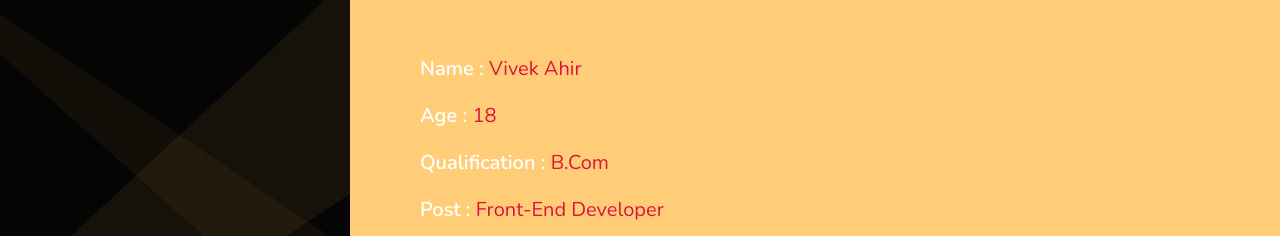
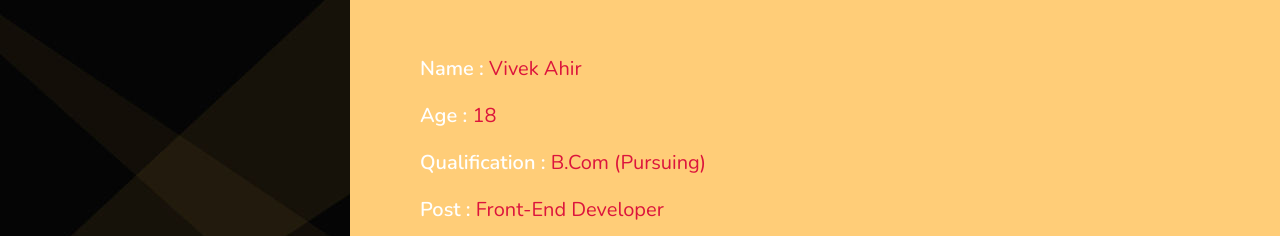
Before and after one commit to vickyahir350/vivekresume, a plain HTML site: page index.html in a window 1280 px wide. Shown: the part 920-1156 px from the top of the page. Drawn offline with nearby package versions, Linux system fonts and the light colour scheme.

Commit message:
Update index.html

```diff
--- a/index.html
+++ b/index.html
@@ -59,7 +59,7 @@
             <div class="info">
                 <h3><span>Name : </span>Vivek ahir </h3>
                 <h3><span>Age : </span>18 </h3>
-                <h3><span>Qualification : </span>B.com</h3>
+                <h3><span>Qualification : </span>B.com (Pursuing)</h3>
                 <h3><span>Post : </span>Front-end Developer</h3>
                 <h3><span>Language : </span>Hindi</h3>
                 <a href="https://drive.google.com/file/d/18oRsROr24c21e4T4jlJyLVLA2c4CPuiU/view?usp=sharing"> <button class="btn"> Download CV <i class="fas fa-download"></i>
```
